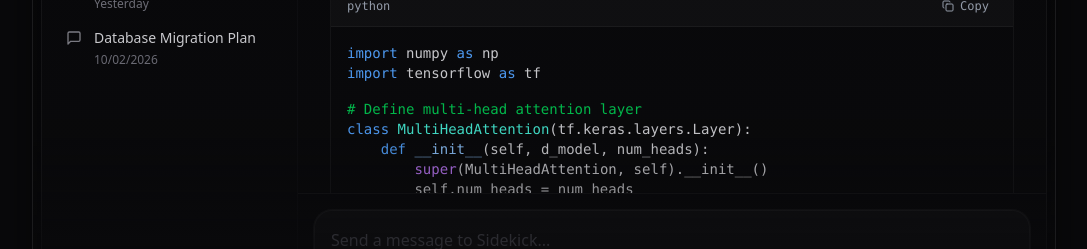
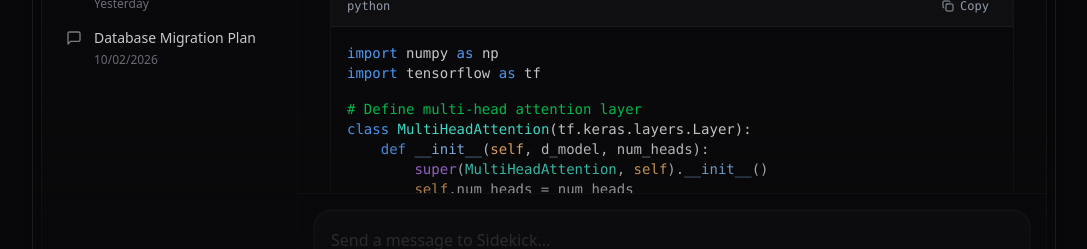
Before and after one commit to JuhilSavani/chatbot, a React (Vite) app in the folder client/: page / in a window 1280 px wide. Shown: the part 920-1169 px from the top of the page, without its empty margins (96-1183 px from the left). Built offline with nearby package versions, Linux system fonts and the light colour scheme; no server answers.

Commit message:
Update landing page

```diff
--- a/client/src/pages/LandingPage.jsx
+++ b/client/src/pages/LandingPage.jsx
@@ -106,12 +106,12 @@ export default function LandingPage() {
              {/* Sidebar Mock */}
              <div className="w-64 border-r border-[#27272a]/20 bg-[#09090b] hidden md:flex flex-col flex-shrink-0 text-[#fafafa]">
                  {/* Sidebar Header */}
-                <div className="p-4 pb-0">
+                <div className="p-4 pb-0 pointer-events-none select-none">
                      <div className="flex items-center gap-3 font-bold text-xl tracking-tight text-[#fafafa] mb-6 px-2">
                         <div className="w-8 h-8 rounded-lg bg-linear-to-br from-white to-zinc-400 shadow-[0_0_15px_rgba(255,255,255,0.6)]"></div>
                         <span className="font-semibold text-2xl tracking-tight">Sidekick</span>
                     </div>
-                    <div className="w-full flex items-center justify-center gap-2 bg-[#18181b]/50 text-[#fafafa] hover:bg-white/5 border border-white/5 h-10 px-4 rounded-md transition-all text-sm font-medium mb-4">
+                    <div className="w-full flex items-center justify-center gap-2 bg-[#18181b]/50 text-[#fafafa] border border-white/5 h-10 px-4 rounded-md transition-all text-sm font-medium mb-4">
                          <svg xmlns="http://www.w3.org/2000/svg" width="16" height="16" viewBox="0 0 24 24" fill="none" stroke="currentColor" strokeWidth="2" strokeLinecap="round" strokeLinejoin="round" className="text-[#a1a1aa]"><path d="M5 12h14"/><path d="M12 5v14"/></svg>
                          <span className="opacity-80">New Chat</span>
                     </div>
@@ -198,10 +198,10 @@ export default function LandingPage() {
                                                 <div className="h-4"></div>
                                                 <div><span className="text-green-500"># Define multi-head attention layer</span></div>
                                                 <div><span className="text-blue-400">class</span> <span className="text-teal-300">MultiHeadAttention</span>(tf.keras.layers.Layer):</div>
-                                                <div>    <span className="text-blue-400">def</span> <span className="text-blue-300">__init__</span>(self, d_model, num_heads):</div>
-                                                <div>        <span className="text-purple-400">super</span>(MultiHeadAttention, self).__init__()</div>
-                                                <div>        self.num_heads = num_heads</div>
-                                                <div>        self.d_model = d_model</div>
+                                                <div>    <span className="text-blue-400">def</span> <span className="text-blue-300">__init__</span>(<span className="text-orange-300">self</span>, d_model, num_heads):</div>
+                                                <div>        <span className="text-purple-400">super</span>(<span className="text-teal-300">MultiHeadAttention</span>, <span className="text-orange-300">self</span>).<span className="text-blue-300">__init__</span>()</div>
+                                                <div>        <span className="text-orange-300">self</span>.num_heads = num_heads</div>
+                                                <div>        <span className="text-orange-300">self</span>.d_model = d_model</div>
                                             </code>
                                          </pre>
                                      </div>
```
